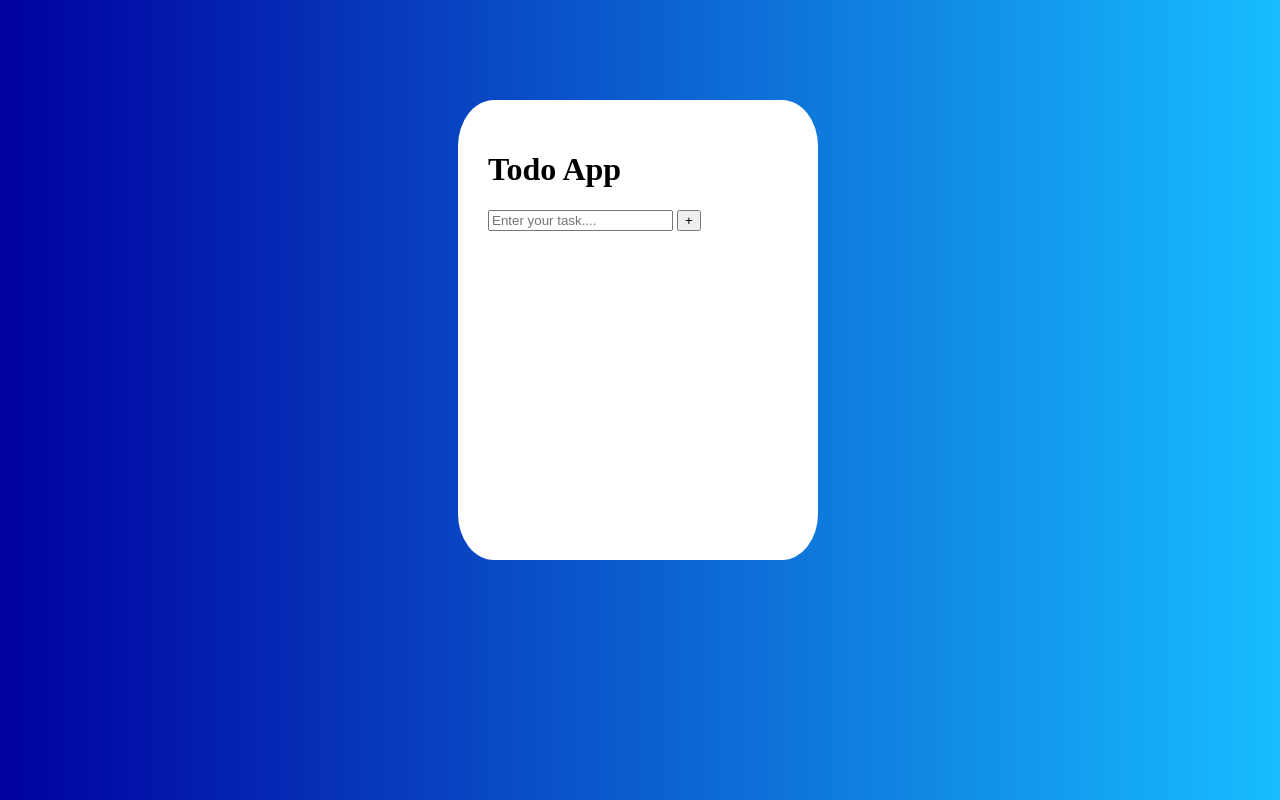
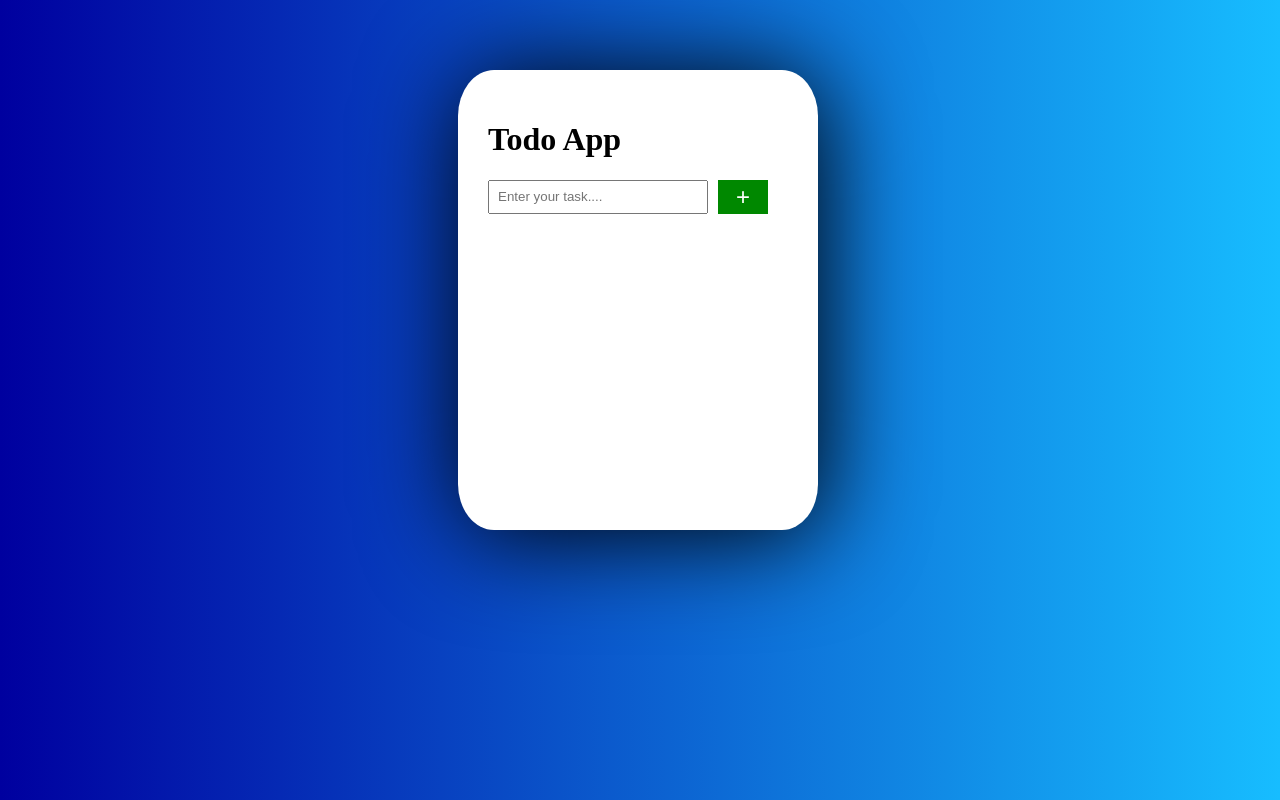
Before and after one commit to imtiazahmad-07/Todo-list-app, a plain HTML site: page index.html in a window 1280 px wide. Drawn offline with Linux system fonts and the light colour scheme.

Commit message:
Styling the app

```diff
--- a/style.css
+++ b/style.css
@@ -1,14 +1,34 @@
 body{
     background-image: linear-gradient(to right, rgb(0, 0, 159),rgb(23, 189, 255));
+
 
 }
 
 #box{
     height: 400px;
     width: 300px;
-    background-color: white;
+    background-color: rgb(255, 255, 255);
     margin-left: 450px;;
-    margin-top: 100px;
+    margin-top: 70px;
     border-radius: 10%;
     padding: 30px;
+    box-shadow: 5px 5px 100px black;
+    border: none;
 }
+#child-box{
+    display: flex;
+}
+#text-input{
+    padding: 8px;
+    height: 14px;
+    width: 200px;
+}
+#btn{
+    font-size: x-large;
+    border: none;
+    color: white;
+    background-color: rgb(0, 136, 0);
+    margin-left: 10px;
+    height: 34px;
+    width: 50px;
+}
```
